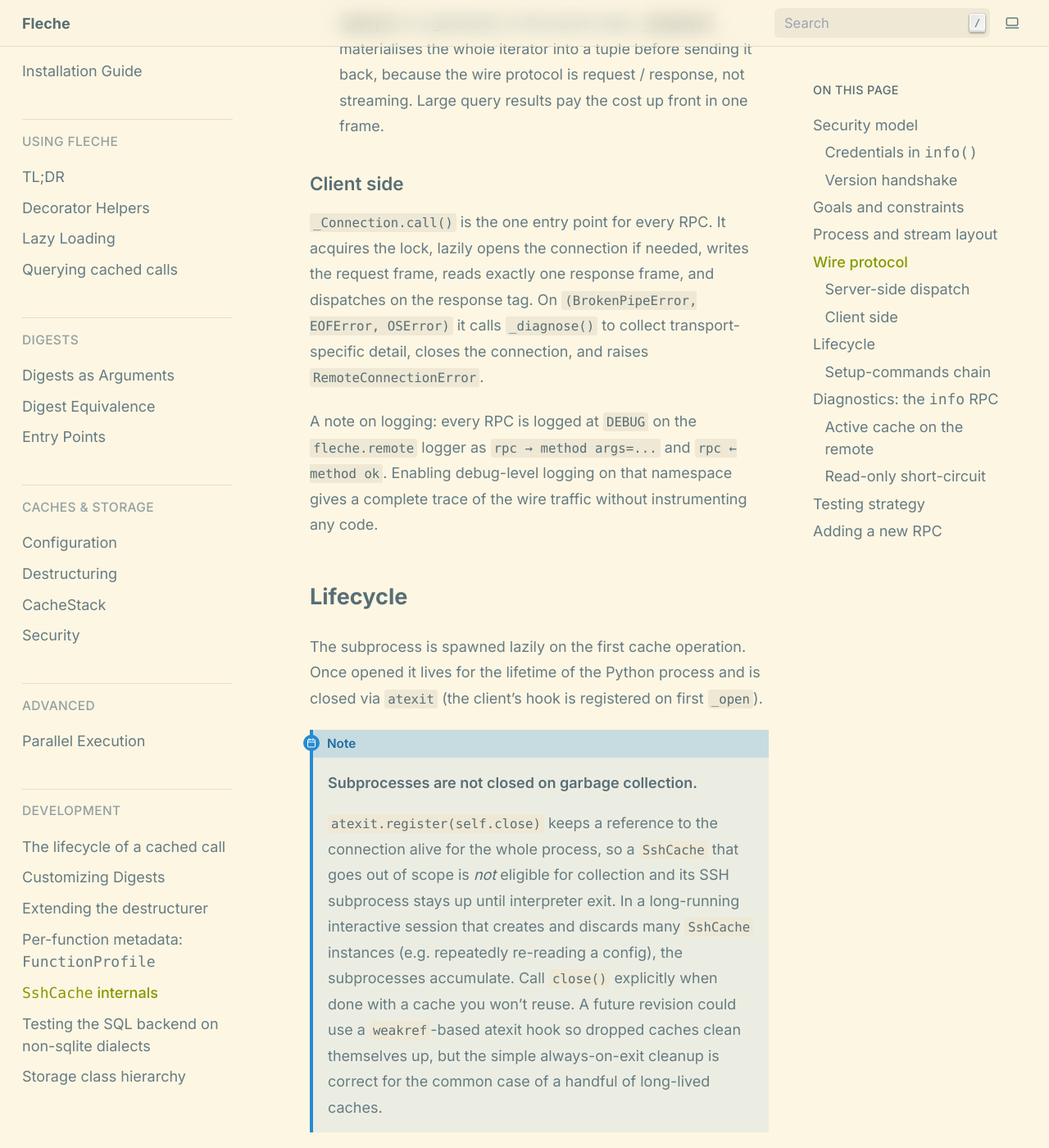
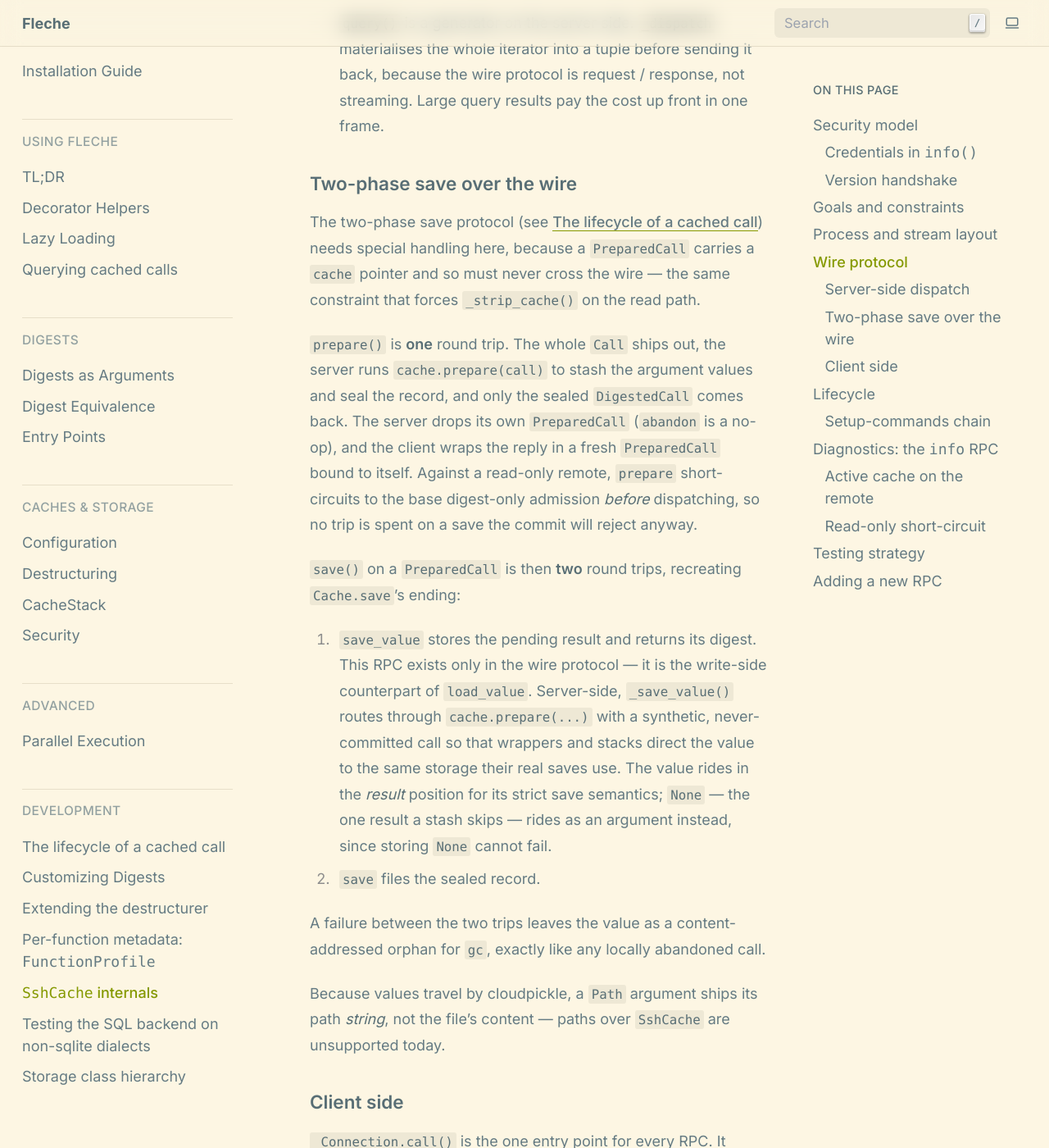
Before and after one commit to pmrv/fleche, a Sphinx documentation site: the page built from docs/dev/ssh_cache.rst, in a window 1280 px wide and 1400 px high, scrolled down 5841 px. Shown: the whole window at 82% size. Built offline with Sphinx 7.4.7, drawn with Linux system fonts in a browser that asks for light colours; pages that are not in the unit, such as notebooks, are missing from menus; some of the changed text lies outside the part shown.

Commit message:
docs(dev): fix abandon contract, destructurer contract, admin-db claim, ssh gaps
call_lifecycle.rst:
- "abandon is ... idempotent ... calling either twice raises RuntimeError"
  contradicts itself. Only commit() checks _finished; abandon() sets it
  unconditionally and never raises. Verified: abandon();abandon() is fine,
  commit();abandon() is fine, only a second commit() raises.

extending_destructurer.rst:
- The documented Digested contract (implement mend + underlying + sunder)
  does not produce an instantiable class: sunder is already a concrete
  template method, and it dispatches to three *separate* abstract methods
  (_slots/_rebuild_plain/_rebuild_digest) that the doc never mentions.
  Following it verbatim raises "Can't instantiate abstract class ... with
  abstract methods _rebuild_digest, _rebuild_plain, _slots" — confirmed by
  running it. Neither of the two classes the doc names as canonical
  reference implementations overrides sunder at all. Documented the actual
  contract. Also noted the depth rule's third case (no children -> 0),
  which the stated "1 + max(child_depths) or inf" omits.

sql_test_backends.rst:
- "the database part of the URL is the administrative database — typically
  postgres for PostgreSQL, mysql for MySQL/MariaDB" is wrong for MySQL:
  _admin_url drops the database entirely there (url.set(database=None)),
  it does not set it to "mysql". This also contradicted the same file's
  "Adding a new SQL dialect" section, which correctly says only Postgres
  needs one.

ssh_cache.rst:
- The :ref:`info <ssh-cache-internals>` link pointed at the page's own
  title label, so it jumped to the top of the same page. Added an
  ssh-cache-info label on the Diagnostics section and repointed it.
- The wire-protocol diagram's op list omitted prepare and save_value,
  both real entries in _REMOTE_METHODS/_CLIENT_METHODS.
- Added a "Two-phase save over the wire" section. The file previously had
  zero mentions of prepare/PreparedCall/save_value despite remote.py
  implementing a subtle version of the protocol (one RPC for prepare with
  a read-only short-circuit, two for save, PreparedCall never crossing the
  wire, the None-as-argument special case in _save_value).

custom_digests.rst:
- Mention attrs classes alongside dataclasses in the natively-supported
  list, so readers with attrs types don't write an unnecessary __digest__.

```diff
--- a/docs/dev/call_lifecycle.rst
+++ b/docs/dev/call_lifecycle.rst
@@ -72,8 +72,9 @@ safe form needs no ``try``:
 idempotent — argument values already written in phase 1 are
 content-addressed orphans, which a later garbage-collection sweep reclaims,
 so there is nothing to roll back.  Only
-:meth:`~fleche.call.PreparedCall.commit` is barred afterwards; calling either
-twice raises :class:`RuntimeError`.
+:meth:`~fleche.call.PreparedCall.commit` is barred afterwards: committing a
+call that was already committed or abandoned raises :class:`RuntimeError`,
+while ``abandon`` never raises no matter how often it is called.
 
 :mod:`fleche.wrapper` does not use the ``with`` form, because the commit may
 happen in a future's done-callback rather than on the calling thread, but it
--- a/docs/dev/custom_digests.rst
+++ b/docs/dev/custom_digests.rst
@@ -1,7 +1,7 @@
 Customizing Digests
 ===================
 
-``fleche`` uses digests to identify objects and determine if a cached result can be reused. By default, it supports many built-in Python types, numpy arrays, and dataclasses. For other types, or to customize how a digest is calculated, you can use one of the following methods.
+``fleche`` uses digests to identify objects and determine if a cached result can be reused. By default, it supports many built-in Python types, numpy arrays, dataclasses, and ``attrs``-decorated classes. For other types, or to customize how a digest is calculated, you can use one of the following methods.
 
 The ``__digest__`` Method
 -------------------------
--- a/docs/dev/ssh_cache.rst
+++ b/docs/dev/ssh_cache.rst
@@ -59,7 +59,7 @@ Version handshake
 ~~~~~~~~~~~~~~~~~
 
 The first cache operation on a fresh :class:`~fleche.remote.SshCache`
-implicitly fetches an :ref:`info <ssh-cache-internals>` dict via
+implicitly fetches an :ref:`info <ssh-cache-info>` dict via
 :meth:`fleche.remote.SshCache._ensure_handshake`, which calls
 ``_warn_on_version_skew()`` on the response.  Mismatched
 ``fleche_version`` or ``cloudpickle_version`` between client and server
@@ -106,10 +106,10 @@ One :class:`~fleche.remote.SshCache` owns exactly one
    client                                       remote
    ──────                                       ──────
 
-   SshCache.<op>(...)            <op> ∈ save / load / load_value /
-       │    ▲                            contains / expand / shrink /
-   call│    │return                      query / evict / info
-       ▼    │
+   SshCache.<op>(...)            <op> ∈ save / save_value / prepare /
+       │    ▲                            load / load_value / contains /
+   call│    │return                      expand / shrink / query /
+       ▼    │                            evict / info
    ┌──────────────────────┐                ┌─────────────────────┐
    │_SshConnection        │──(stdin) req──>│ python -m           │
    │                      │                │   fleche remote     │
@@ -197,6 +197,43 @@ Two pieces need server-side translation rather than raw passthrough:
   before sending it back, because the wire protocol is request /
   response, not streaming.  Large query results pay the cost up front in
   one frame.
+
+Two-phase save over the wire
+~~~~~~~~~~~~~~~~~~~~~~~~~~~~
+
+The two-phase save protocol (see :doc:`call_lifecycle`) needs special
+handling here, because a :class:`~fleche.call.PreparedCall` carries a
+``cache`` pointer and so must never cross the wire — the same constraint
+that forces ``_strip_cache()`` on the read path.
+
+:meth:`~fleche.remote.SshCache.prepare` is **one** round trip.  The whole
+:class:`~fleche.call.Call` ships out, the server runs ``cache.prepare(call)``
+to stash the argument values and seal the record, and only the sealed
+:class:`~fleche.call.DigestedCall` comes back.  The server drops its own
+``PreparedCall`` (``abandon`` is a no-op), and the client wraps the reply in
+a fresh ``PreparedCall`` bound to itself.  Against a read-only remote,
+``prepare`` short-circuits to the base digest-only admission *before*
+dispatching, so no trip is spent on a save the commit will reject anyway.
+
+:meth:`~fleche.remote.SshCache.save` on a ``PreparedCall`` is then **two**
+round trips, recreating ``Cache.save``'s ending:
+
+1. ``save_value`` stores the pending result and returns its digest.  This RPC
+   exists only in the wire protocol — it is the write-side counterpart of
+   ``load_value``.  Server-side, ``_save_value()`` routes through
+   ``cache.prepare(...)`` with a synthetic, never-committed call so that
+   wrappers and stacks direct the value to the same storage their real saves
+   use.  The value rides in the *result* position for its strict save
+   semantics; ``None`` — the one result a stash skips — rides as an argument
+   instead, since storing ``None`` cannot fail.
+2. ``save`` files the sealed record.
+
+A failure between the two trips leaves the value as a content-addressed
+orphan for ``gc``, exactly like any locally abandoned call.
+
+Because values travel by cloudpickle, a :class:`~pathlib.Path` argument
+ships its path *string*, not the file's content — paths over
+:class:`~fleche.remote.SshCache` are unsupported today.
 
 Client side
 ~~~~~~~~~~~
@@ -290,6 +327,8 @@ calls.
 Without ``workdir`` or ``setup_commands``, the server argv is passed
 directly to ``ssh`` as separate arguments, so SSH ``exec``\\ s it as-is
 — no remote shell is involved at all.
+
+.. _ssh-cache-info:
 
 Diagnostics: the ``info`` RPC
 -----------------------------
```
Also changed, not shown: docs/dev/extending_destructurer.rst (+25 -7 lines), docs/dev/sql_test_backends.rst (+6 -4 lines).
